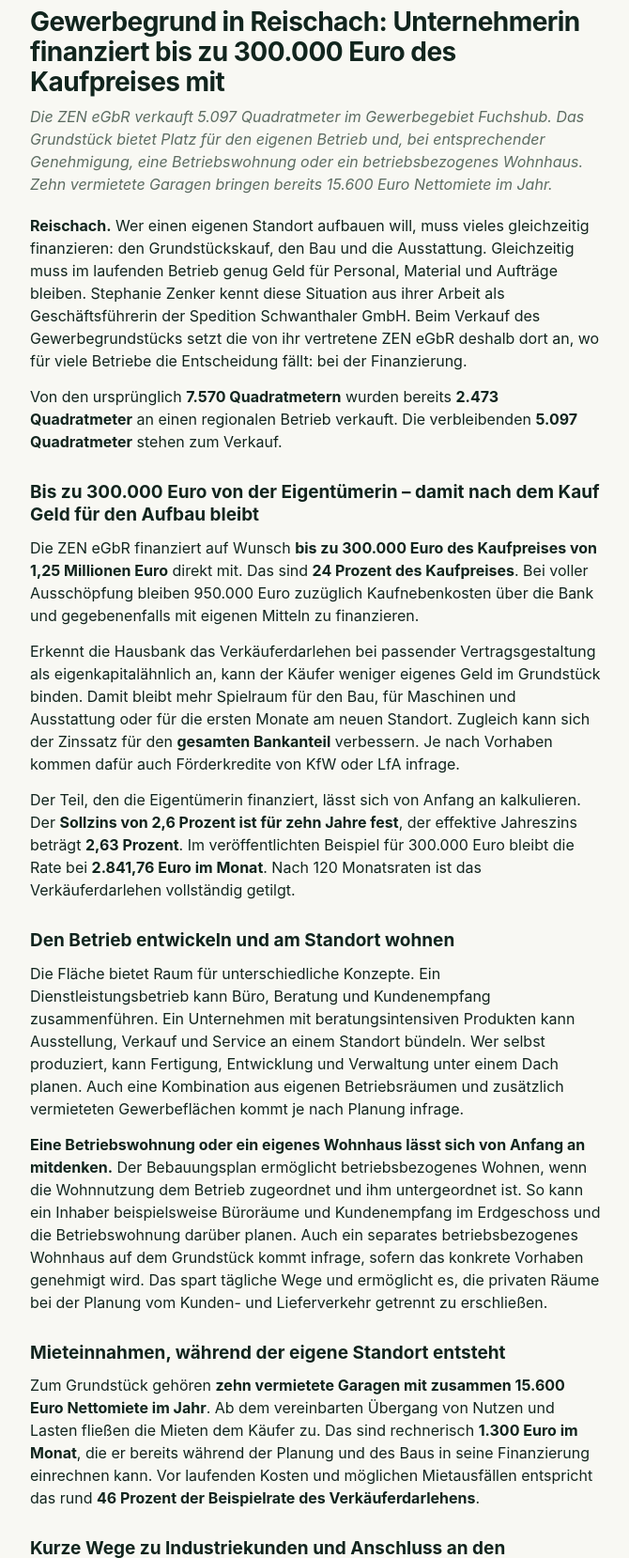
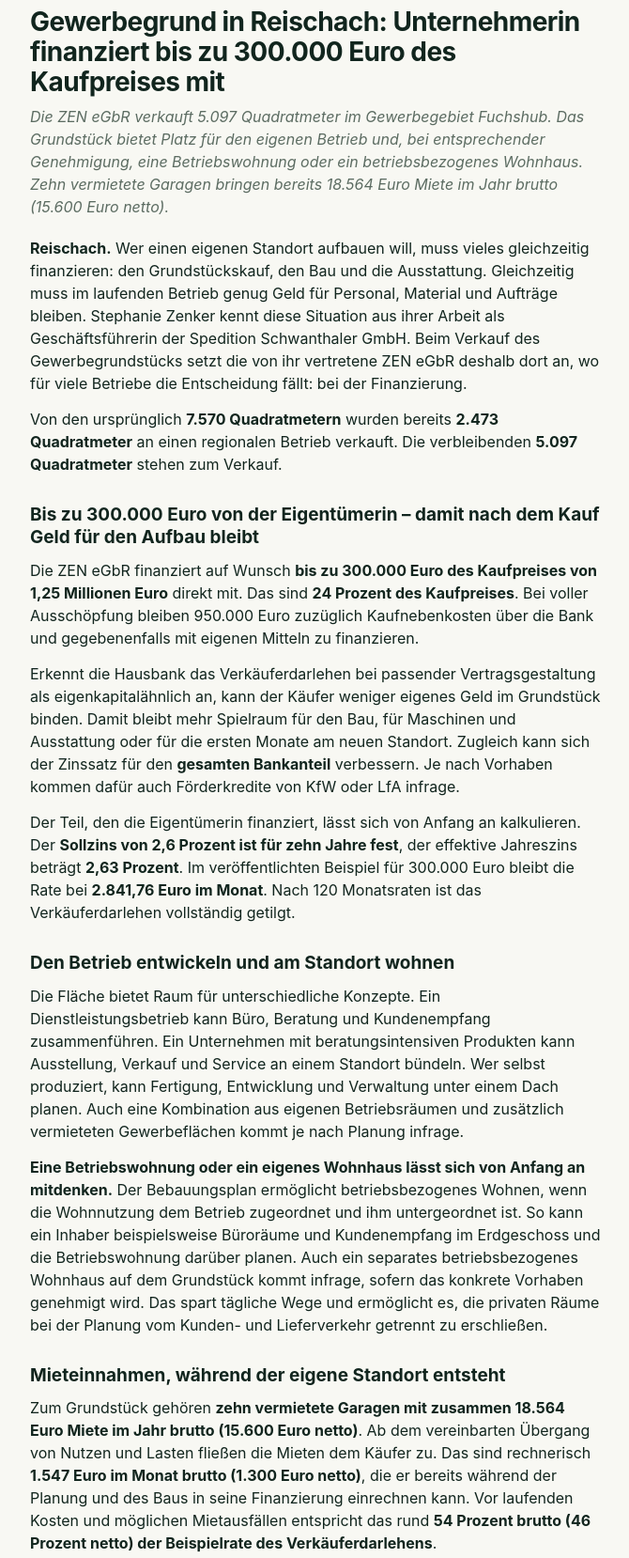
Before and after one commit to walterzenker-alt/fuchshub18, a plain HTML site: page presse/index.html in a window 1280 px wide. Shown: the part 152-1810 px from the top of the page at 94% size, without its empty margins (304-974 px from the left). Drawn offline with Linux system fonts and the light colour scheme.

Commit message:
Presse: Garagenmieten brutto zuerst (18.564 / 15.600, 1.547 / 1.300, 54 / 46 %)
Co-Authored-By: Claude Opus 5.5 <noreply@anthropic.com>
Claude-Session: https://claude.ai/code/session_01WTNPxJBFkvyidZqYX6f2tA

```diff
--- a/presse/index.html
+++ b/presse/index.html
@@ -96,7 +96,7 @@ footer{max-width:640px;margin:0 auto;padding:0 16px 40px;font-size:13px;color:va
 <main>
 <p class="kicker">Pressemitteilung · 18.11.2026</p>
 <h1>Gewerbegrund in Reischach: Unternehmerin finanziert bis zu 300.000 Euro des Kaufpreises mit</h1>
-<p class="lead">Die ZEN eGbR verkauft 5.097 Quadratmeter im Gewerbegebiet Fuchshub. Das Grundstück bietet Platz für den eigenen Betrieb und, bei entsprechender Genehmigung, eine Betriebswohnung oder ein betriebsbezogenes Wohnhaus. Zehn vermietete Garagen bringen bereits 15.600 Euro Nettomiete im Jahr.</p>
+<p class="lead">Die ZEN eGbR verkauft 5.097 Quadratmeter im Gewerbegebiet Fuchshub. Das Grundstück bietet Platz für den eigenen Betrieb und, bei entsprechender Genehmigung, eine Betriebswohnung oder ein betriebsbezogenes Wohnhaus. Zehn vermietete Garagen bringen bereits 18.564 Euro Miete im Jahr brutto (15.600 Euro netto).</p>
 <p><strong>Reischach.</strong> Wer einen eigenen Standort aufbauen will, muss vieles gleichzeitig finanzieren: den Grundstückskauf, den Bau und die Ausstattung. Gleichzeitig muss im laufenden Betrieb genug Geld für Personal, Material und Aufträge bleiben. Stephanie Zenker kennt diese Situation aus ihrer Arbeit als Geschäftsführerin der Spedition Schwanthaler GmbH. Beim Verkauf des Gewerbegrundstücks setzt die von ihr vertretene ZEN eGbR deshalb dort an, wo für viele Betriebe die Entscheidung fällt: bei der Finanzierung.</p>
 <p>Von den ursprünglich <strong>7.570 Quadratmetern</strong> wurden bereits <strong>2.473 Quadratmeter</strong> an einen regionalen Betrieb verkauft. Die verbleibenden <strong>5.097 Quadratmeter</strong> stehen zum Verkauf.</p>
 <h2>Bis zu 300.000 Euro von der Eigentümerin – damit nach dem Kauf Geld für den Aufbau bleibt</h2>
@@ -107,7 +107,7 @@ footer{max-width:640px;margin:0 auto;padding:0 16px 40px;font-size:13px;color:va
 <p>Die Fläche bietet Raum für unterschiedliche Konzepte. Ein Dienstleistungsbetrieb kann Büro, Beratung und Kundenempfang zusammenführen. Ein Unternehmen mit beratungsintensiven Produkten kann Ausstellung, Verkauf und Service an einem Standort bündeln. Wer selbst produziert, kann Fertigung, Entwicklung und Verwaltung unter einem Dach planen. Auch eine Kombination aus eigenen Betriebsräumen und zusätzlich vermieteten Gewerbeflächen kommt je nach Planung infrage.</p>
 <p><strong>Eine Betriebswohnung oder ein eigenes Wohnhaus lässt sich von Anfang an mitdenken.</strong> Der Bebauungsplan ermöglicht betriebsbezogenes Wohnen, wenn die Wohnnutzung dem Betrieb zugeordnet und ihm untergeordnet ist. So kann ein Inhaber beispielsweise Büroräume und Kundenempfang im Erdgeschoss und die Betriebswohnung darüber planen. Auch ein separates betriebsbezogenes Wohnhaus auf dem Grundstück kommt infrage, sofern das konkrete Vorhaben genehmigt wird. Das spart tägliche Wege und ermöglicht es, die privaten Räume bei der Planung vom Kunden- und Lieferverkehr getrennt zu erschließen.</p>
 <h2>Mieteinnahmen, während der eigene Standort entsteht</h2>
-<p>Zum Grundstück gehören <strong>zehn vermietete Garagen mit zusammen 15.600 Euro Nettomiete im Jahr</strong>. Ab dem vereinbarten Übergang von Nutzen und Lasten fließen die Mieten dem Käufer zu. Das sind rechnerisch <strong>1.300 Euro im Monat</strong>, die er bereits während der Planung und des Baus in seine Finanzierung einrechnen kann. Vor laufenden Kosten und möglichen Mietausfällen entspricht das rund <strong>46 Prozent der Beispielrate des Verkäuferdarlehens</strong>.</p>
+<p>Zum Grundstück gehören <strong>zehn vermietete Garagen mit zusammen 18.564 Euro Miete im Jahr brutto (15.600 Euro netto)</strong>. Ab dem vereinbarten Übergang von Nutzen und Lasten fließen die Mieten dem Käufer zu. Das sind rechnerisch <strong>1.547 Euro im Monat brutto (1.300 Euro netto)</strong>, die er bereits während der Planung und des Baus in seine Finanzierung einrechnen kann. Vor laufenden Kosten und möglichen Mietausfällen entspricht das rund <strong>54 Prozent brutto (46 Prozent netto) der Beispielrate des Verkäuferdarlehens</strong>.</p>
 <h2>Kurze Wege zu Industriekunden und Anschluss an den internationalen Güterverkehr</h2>
 <p>Über die B 588 ist der Fuchshub an die A 94 angebunden. Die Industriestandorte Burghausen und Gendorf liegen in der Region und bieten Zulieferern und technischen Dienstleistern Zugang zu potenziellen Kunden. Wer Waren in Containern bezieht oder versendet, kann das öffentliche <strong>KombiTerminal Burghausen</strong> nutzen. Dort werden Container zwischen Lkw und Bahn umgeschlagen. Der Betreiber bietet Schienenverbindungen zu den Seehäfen <strong>Hamburg, Bremerhaven und Triest</strong> sowie Lkw-Transporte zwischen Terminal und Betrieb an. Damit kann ein Unternehmen die Anlieferung und den Versand am eigenen Standort organisieren und für die Langstrecke die Bahn nutzen.</p>
 <p>Das Grundstück ist über Straße und Kanal erschlossen. Die ZEN eGbR verkauft direkt und ohne Käuferprovision. Auf der Angebotsseite können Interessenten im Baurechner durchspielen, wie sich Gebäude, Zufahrten und Stellplätze auf der Fläche unterbringen lassen. <a href="https://gewerbegrund.info/">Exposé, Video und Baurechner</a></p>
```
